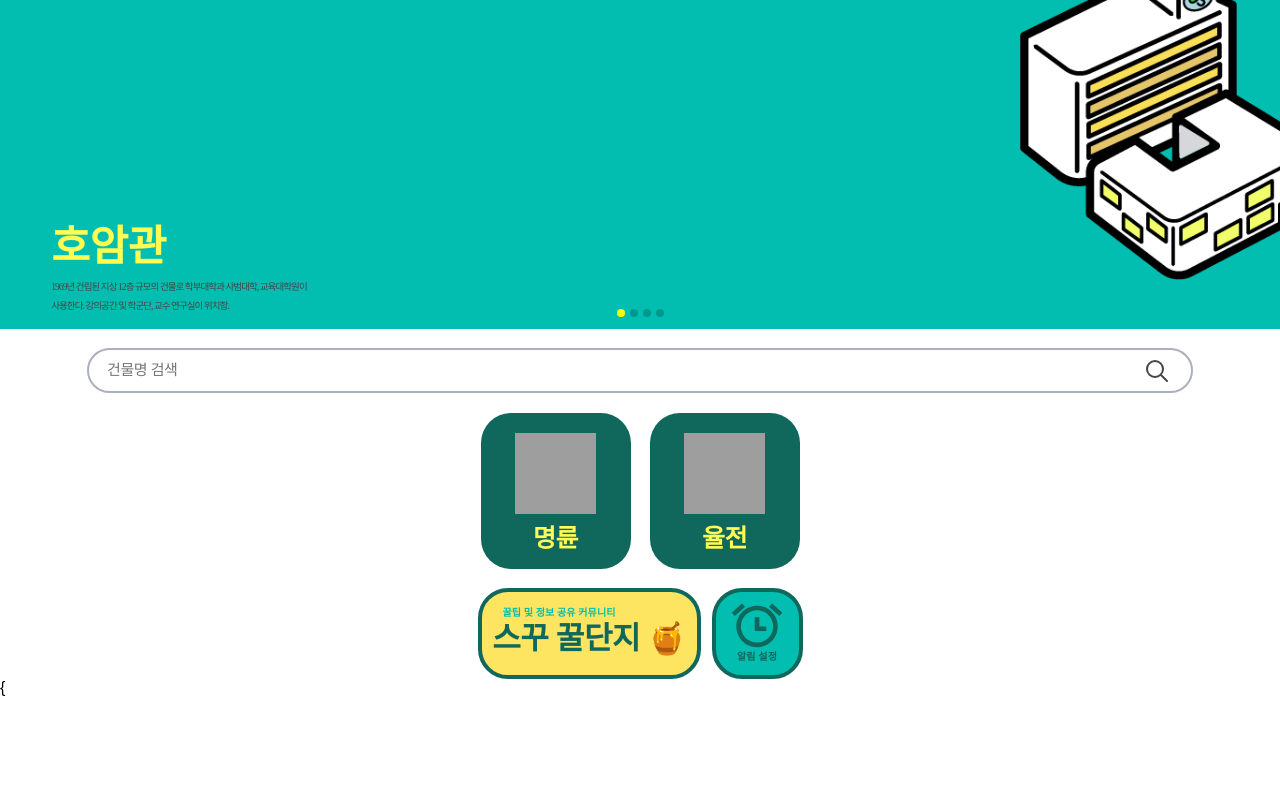
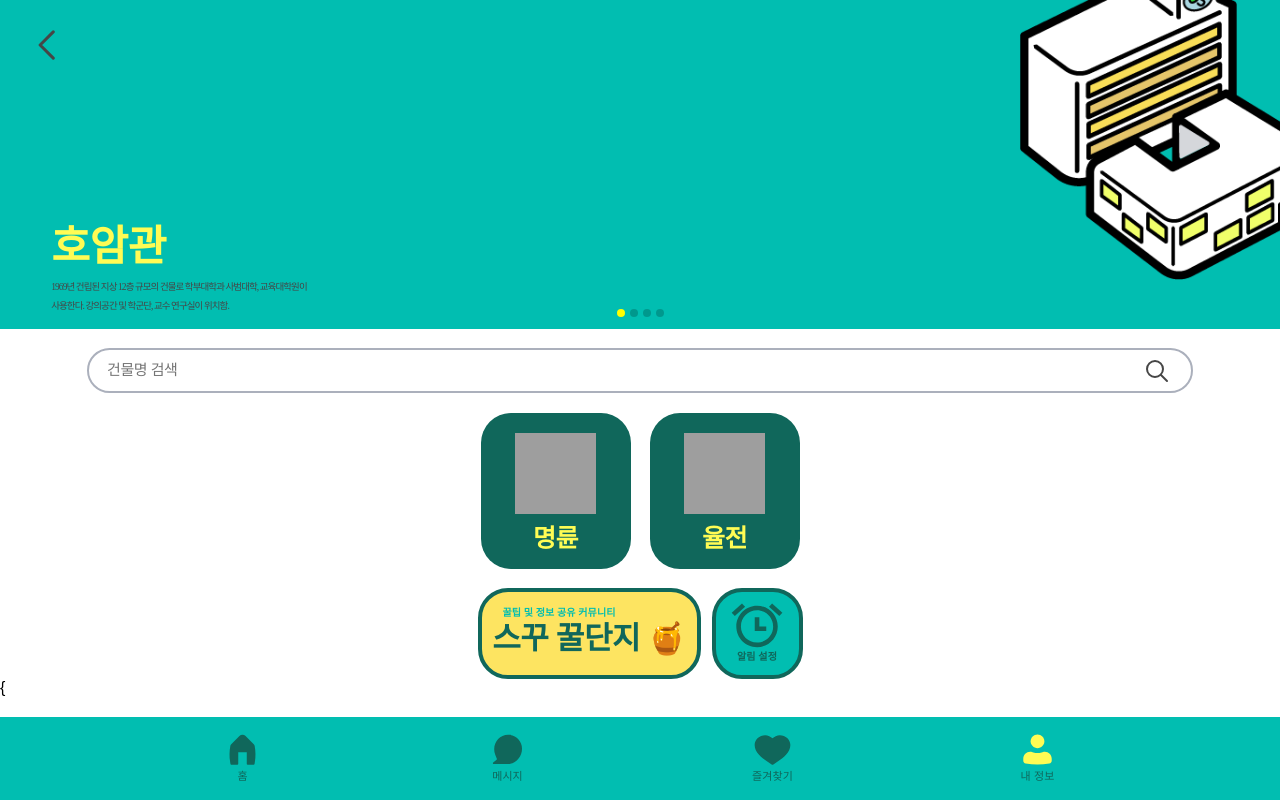
Before and after one commit to zui0202/skkumap-project-master, a Django app: page / in a window 1280 px wide. Run offline with Django 4.2, Linux system fonts and the light colour scheme; a user stored in the database is signed in; some web fonts are replaced; grey boxes are pictures that could not be loaded.

Commit message:
menu&nav bar added

```diff
--- a/baby_lion-master/skkumap/templates/main.html
+++ b/baby_lion-master/skkumap/templates/main.html
@@ -6,9 +6,21 @@
     <meta http-equiv="X-UA-Compatible" content="IE=edge" />
     <meta name="viewport" content="width=device-width, initial-scale=1.0" />
     <link href="{% static '/css/main.css'%}" rel="stylesheet" />
+    <link href="{% static '/css/menu&nav.css'%}" rel="stylesheet" />
     <title>SKKU MAP</title>
   </head>
   <body>
+    <!-- 상단 메뉴바 -->
+    <menu class="menu-bar">
+      <div>
+        <img
+          src="{% static '/img/left_arrow.svg'%}"
+          alt="left_arrow.svg"
+          id="left_arrow"
+        />
+        <span class="page-name"></span>
+      </div>
+    </menu>
     <section class="slider">
       <div class="banner-container">
         <!-- 예시구조 -->
@@ -56,6 +68,37 @@
         </div>
       </div>
     </section>
+    <!-- 하단 메뉴바 -->
+    <nav class="nav-bar">
+      <div class="nav-icon">
+        <img src="{% static '/img/home.svg'%}" alt="home.svg" id="home" />
+        <p class="icon-name">홈</p>
+      </div>
+      <div class="nav-icon">
+        <img
+          src="{% static '/img/message.svg'%}"
+          alt="message.svg"
+          id="message"
+        />
+        <p class="icon-name">메시지</p>
+      </div>
+      <div class="nav-icon">
+        <img
+          src="{% static '/img/favorite.svg'%}"
+          alt="favorite.svg"
+          id="favorites"
+        />
+        <p class="icon-name">즐겨찾기</p>
+      </div>
+      <div class="nav-icon">
+        <img
+          src="{% static '/img/my_profile.svg'%}"
+          alt="my_profile.svg"
+          id="my_profile"
+        />
+        <p class="icon-name">내 정보</p>
+      </div>
+    </nav>
     <script type="module" src="{% static '/js/slider.js'%}"></script> {
   </body>
 </html>
```
